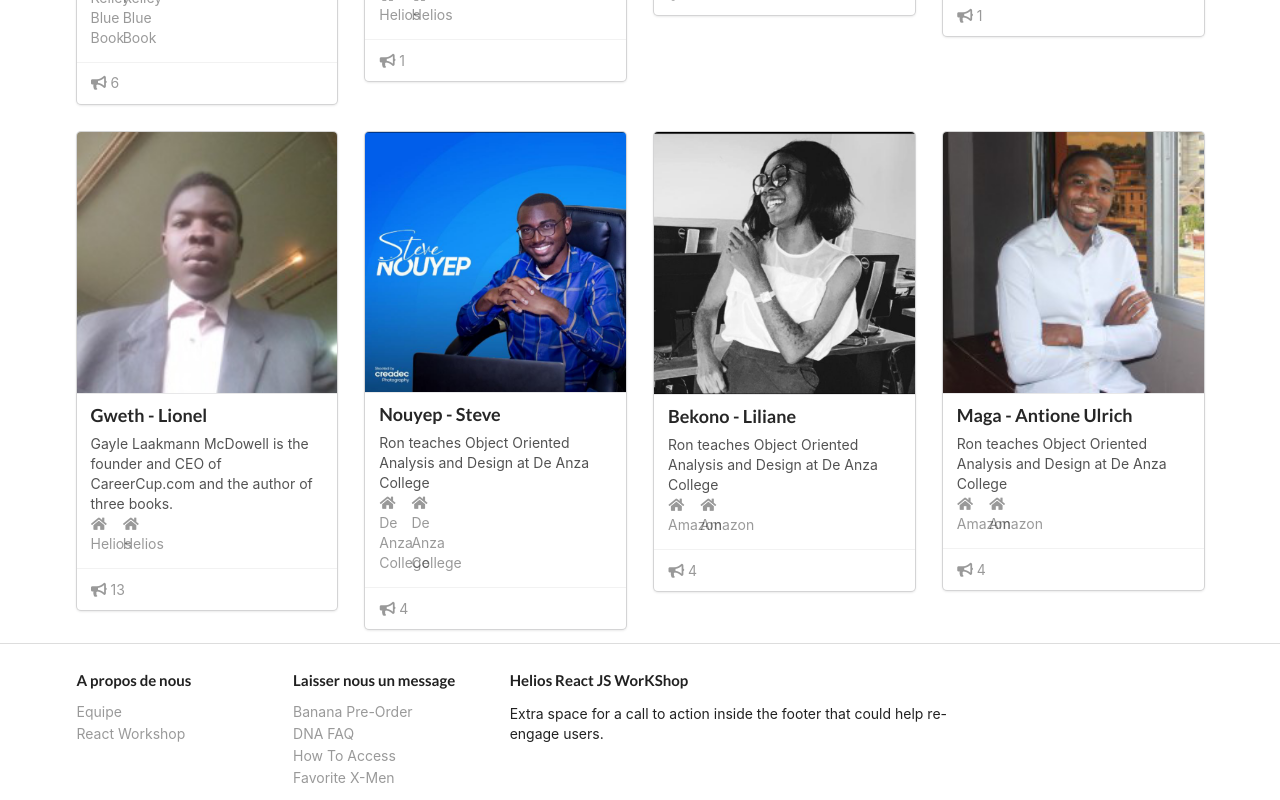
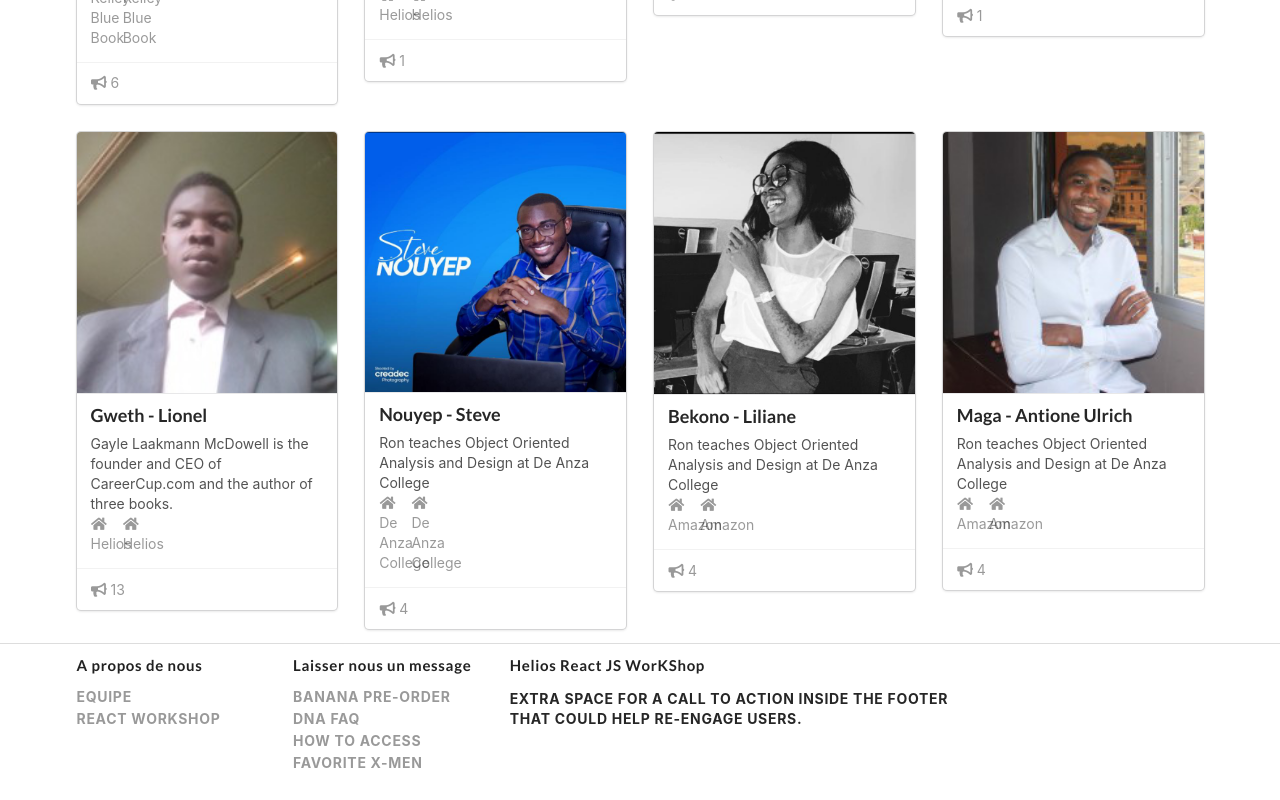
Before and after one commit to atemengue/react-gettting-started-workshop, a React (Create React App) app: page / in a window 1280 px wide. Shown: the part 1047-1847 px from the top of the page. Built offline with nearby package versions, Linux system fonts and the light colour scheme.

Commit message:
add AppRoutes

```diff
--- a/src/App.js
+++ b/src/App.js
@@ -1,24 +1,22 @@
 /** @format */
 
-import React, { useState } from 'react';
-/** @format */
-import { Route, Routes } from 'react-router-dom';
-import About from './components/About';
-import Home from './components/Home';
-import Message from './components/Message';
-import SpeakerDetail from './components/SpeakerDetail';
+import React from 'react';
+import Footer from './components/Footer/Footer';
+import Header from './components/header/Header';
+import AppRoutes from './routes';
 
 // import your route components too
 function App() {
   return (
-    <Routes>
-      <Route path='/' element={<Home />} />
-      <Route path='speaker' element={<SpeakerDetail />}>
-        <Route path=':idSpeaker' element={<SpeakerDetail />} />
-      </Route>
-      <Route path='message' element={<Message />} />
-      <Route path='about' element={<About />} />
-    </Routes>
+    <div className='ui'>
+      <Header />
+      <div className='ui container'>
+        <AppRoutes />
+      </div>
+      <div className='ui divider'>
+        <Footer />
+      </div>
+    </div>
   );
 }
 
--- a/src/components/Home.js
+++ b/src/components/Home.js
@@ -11,14 +11,9 @@ const Home = () => {
   const [term, setTerm] = useState('');
 
   return (
-    <div className='ui'>
-      <Header />
-      <div className='ui container'>
-        <Field value={term} onChange={setTerm} />
-        <Speakers term={term} data={data} />
-      </div>
-      <div class='ui divider'></div>
-      <Footer />
+    <div className='ui container'>
+      <Field value={term} onChange={setTerm} />
+      <Speakers term={term} data={data} />
     </div>
   );
 };
--- a/src/routes/index.js
+++ b/src/routes/index.js
@@ -10,12 +10,12 @@ import SpeakerDetail from '../components/SpeakerDetail';
 const AppRoutes = () => {
   return (
     <Routes>
-      <Route path='/' element={<Home />}>
-        <Route path='about' element={<About />}>
-          <Route path=':idSpeaker' element={<SpeakerDetail />} />
-          <Route path='message' element={<Message />} />
-        </Route>
+      <Route path='/' element={<Home />} />
+      <Route path='speaker' element={<SpeakerDetail />}>
+        <Route path=':idSpeaker' element={<SpeakerDetail />} />
       </Route>
+      <Route path='message' element={<Message />} />
+      <Route path='about' element={<About />} />
     </Routes>
   );
 };
```
